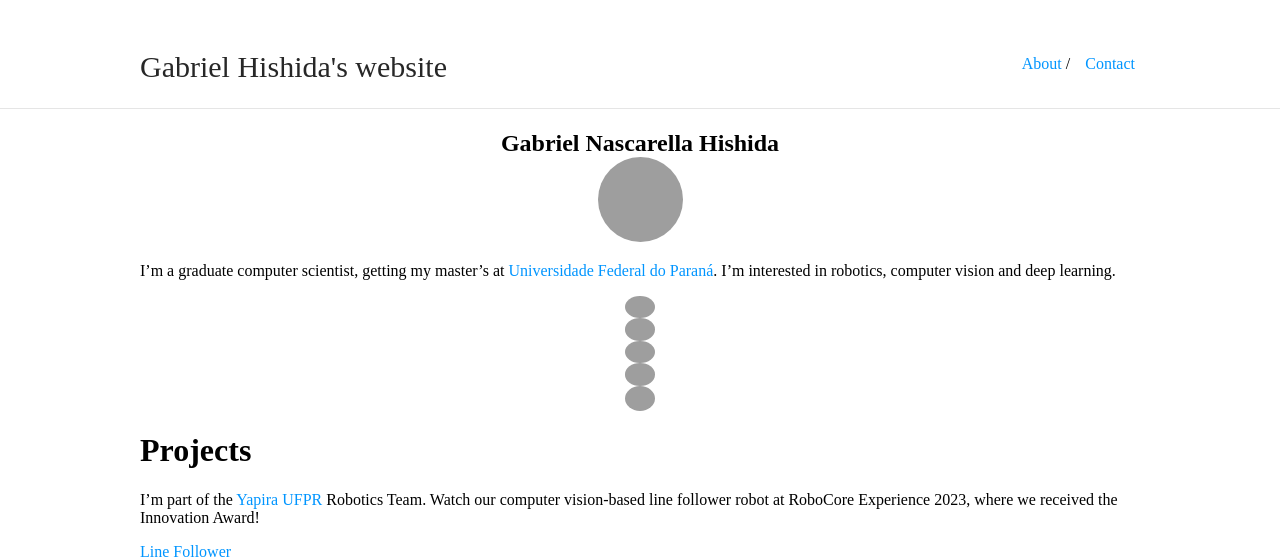
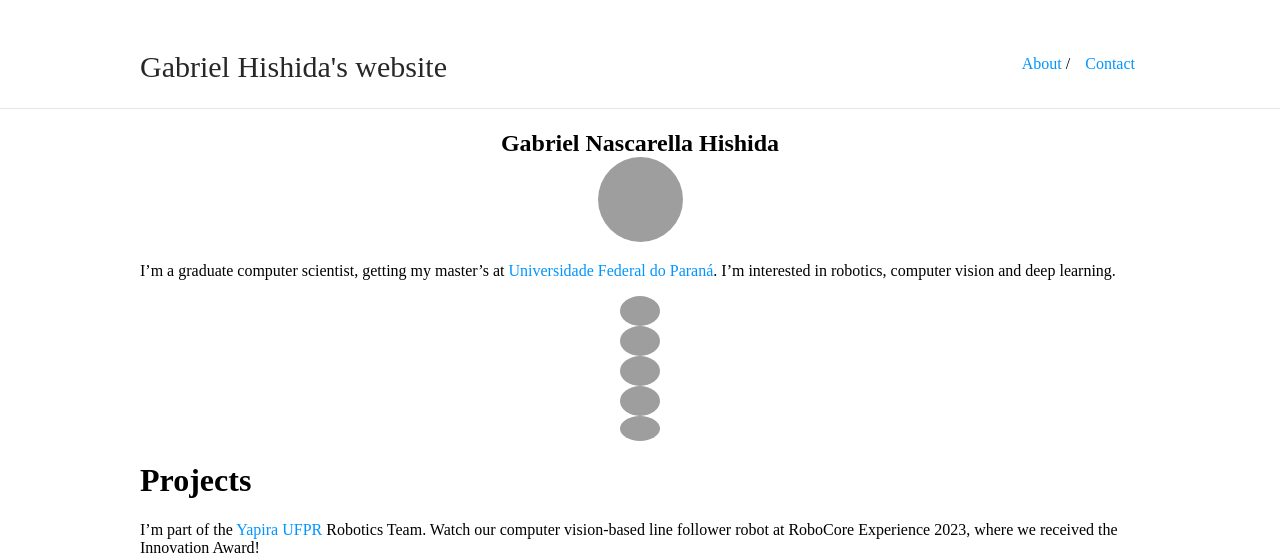
Before and after one commit to gabrielnhn/gabrielnhn.github.io, a Jekyll site: the page built from index.md, in a window 1280 px wide. Shown: the top 557 px of the page. Built offline with Jekyll 4.4.1, drawn with Linux system fonts in a browser that asks for light colours; grey boxes are pictures that could not be loaded.

Commit message:
Update typography.scss

```diff
--- a/_sass/typography.scss
+++ b/_sass/typography.scss
@@ -63,8 +63,8 @@
         margin: 0 auto;
     }
    .icon_img {
-    max-width: 30px; /* Adjust the size as needed */
-    max-height: 30px;
+    max-width: 40px;
+    max-height: 40px;
     border-radius: 50%;
     vertical-align: middle;
 
@@ -76,4 +76,5 @@
 }
 
 
+
 }
```
